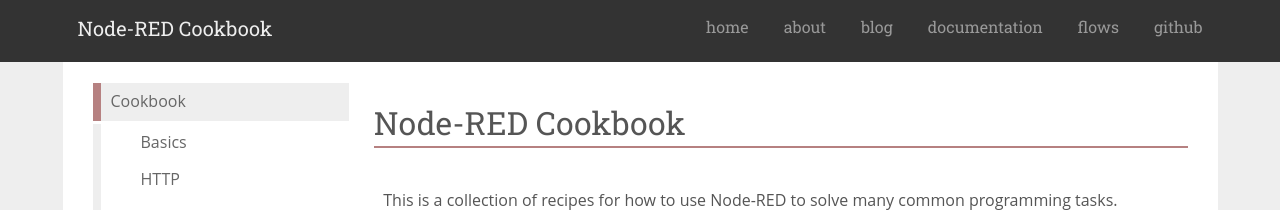
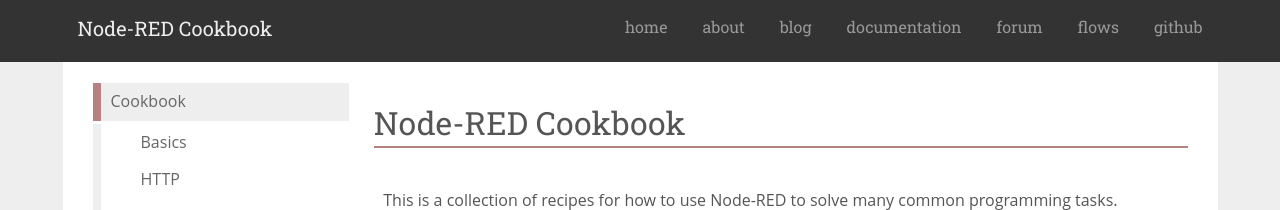
Before and after one commit to node-red/cookbook.nodered.org, a Jekyll site: the page built from index.md, in a window 1280 px wide and 900 px high. Shown: the top 210 px of the window. Built offline with Jekyll 4.4.1, drawn with Linux system fonts in a browser that asks for light colours; nearby versions of some CDN libraries.

Commit message:
Update links to forum

```diff
--- a/_includes/footer.html
+++ b/_includes/footer.html
@@ -24,7 +24,7 @@
             <ul>
                 <li><a href="https://nodered.org/blog">Blog</a></li>
                 <li><a href="https://twitter.com/nodered">Twitter</a></li>
-                <li><a href="https://groups.google.com/forum/#!forum/node-red">Mailing List</a></li>
+                <li><a href="https://discourse.nodered.org">Forum</a></li>
                 <li><a href="https://nodered.org/slack">Slack</a></li>
             </ul>
         </div>
--- a/_includes/header.html
+++ b/_includes/header.html
@@ -22,6 +22,7 @@
             <li><a href="https://nodered.org/about">about</a></li>
             <li><a href="https://nodered.org/blog">blog</a></li>
             <li><a href="https://nodered.org/docs/">documentation</a></li>
+			<li><a href="https://discourse.nodered.org/">forum</a></li>
             <li><a href="https://flows.nodered.org/">flows</a></li>
             <li><a href="https://github.com/node-red/node-red">github</a></li>
         </ul>
```
